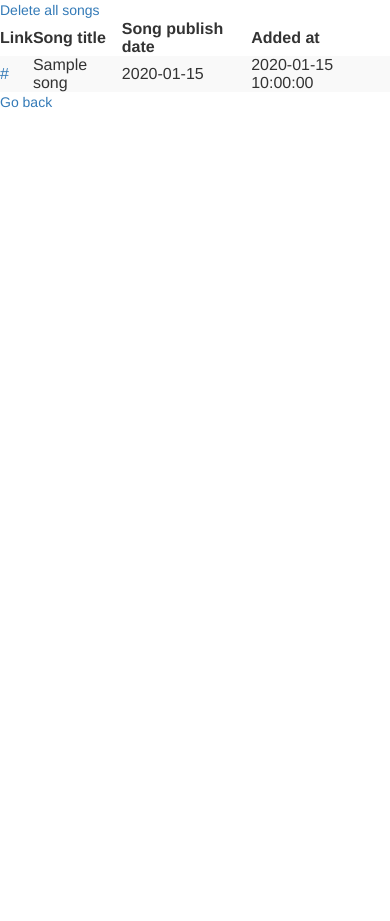
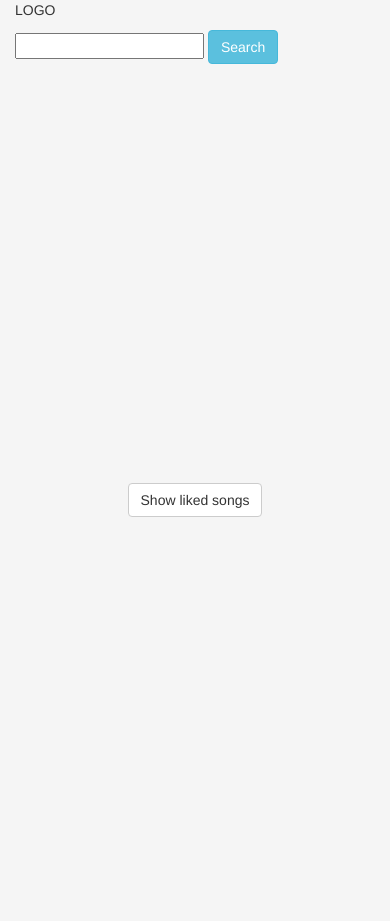
Before and after one commit to florinior12/SmartPlayer, a Flask app: page /show_all in a window 390 px wide. Shown: the top 921 px of the page. Before the commit the page ends 108 px from the top, so only its background shows below. Run offline with Flask 2, Linux system fonts and the light colour scheme; tables that the repository leaves empty hold one stand-in row (values such as "Sample post"); parts of the project's set-up code (start-up, migrations or seed data) failed here and were passed over; some libraries are stand-ins or nearby versions.

Commit message:
songs api added, layout changing

```diff
--- a/app/routes.py
+++ b/app/routes.py
@@ -4,6 +4,7 @@
 from app.helpers import parse_response
 from app.models import Songs
 from app.controllers import add_song, show_songs, delete_all_songs
+from app.songs_api import top_tracks
 import datetime
 
 @app.route('/show_all', methods=['GET'])
@@ -31,8 +32,12 @@
 @app.route('/index', methods=["GET", "POST"])
 def index():
   video_list = []
+  songs_list = []
   if request.form:
-    response = youtube_search(q=request.form.get("song"),key=app.config['API_KEY'])
+    response = youtube_search(q=request.form.get("song"),key=app.config['YOUTUBE_API_KEY'])
     video_list = parse_response(response)
+  else:
+    songs_list = top_tracks(key=app.config['LASTFM_API_KEY'])
 
-  return render_template('index.html',title='Home',results=video_list)
+
+  return render_template('index.html',title='Home',videos_yt=video_list, songs_lfm=songs_list)
--- /dev/null
+++ b/app/songs_api.py
@@ -0,0 +1,24 @@
+import requests
+import json
+
+LAST_FM_API = 'http://ws.audioscrobbler.com/'
+GET_TOP_TRACKS = '/2.0/?method=chart.gettoptracks&api_key='
+FORMAT_JSON = '&format=json'
+
+def top_tracks(key):
+  url = LAST_FM_API + GET_TOP_TRACKS + key + FORMAT_JSON
+  my_resp = requests.get(url)
+  to_return = []
+
+  if(my_resp.ok):
+    data = json.loads(my_resp.content)
+    tracks = data['tracks']['track']
+    for track in tracks:
+      to_return.append({'track_name':track['name'],
+              'artist' : track['artist']['name'],
+              'thumbnail' : track['image'][1]['#text']
+              })
+  else:
+     my_resp.raise_for_status()
+
+  return to_return
--- /dev/null
+++ b/app/static/styles/base.css
@@ -0,0 +1,12 @@
+html, body, .container-fluid {
+  background-color: #F5F5F5;
+  height:100vh;
+}
+
+.section {
+  height: 100%;
+  display: flex;
+  flex-direction: column;
+  justify-content: center;
+  align-items: center;
+}
--- a/app/templates/base.html
+++ b/app/templates/base.html
@@ -1,6 +1,7 @@
 <html>
     <head>
      <link rel= "stylesheet" type= "text/css" href= "{{ url_for('static',filename='styles/bootstrap.css') }}">
+     <link rel="stylesheet" type="text/css" href="{{ url_for('static',filename='styles/base.css') }}">
       <script src="{{ url_for('static',filename='scripts/jquery.js') }}"></script>
       <script type=text/javascript>
       $(document).ready(function () {
@@ -57,8 +58,36 @@
       {% endif %}
     </head>
     <body>
-       {% block body %}
-        {% endblock %}
+      <div class="container-fluid">
+        <div class="row">
+          <div class="col-md-1">
+            <p>LOGO</p>
+
+          </div>
+          <div class="col-xs-12 col-md-11">
+            <form method="POST" action="/">
+              <input type="text" name="song">
+              <input type="submit" class="btn btn-info" value="Search">
+            </form>
+
+          </div>
+        </div>
+
+        <div class="row">
+          <div class="section col-md-1">
+            <a href="show_all" class="btn btn-default" id="show_songs">Show liked songs</a>
+
+          </div>
+          <div class="pre-scrollable">
+            <div class="section col-xs-12 col-md-11">
+              {% block body %}
+                  {% endblock %}
+
+            </div>
+          </div>
+        </div>
+      </div>
+
     </body>
 
 </html>
```
Also changed, not shown: app/helpers.py (+7 -2 lines), app/templates/index.html (+18 -7 lines).
